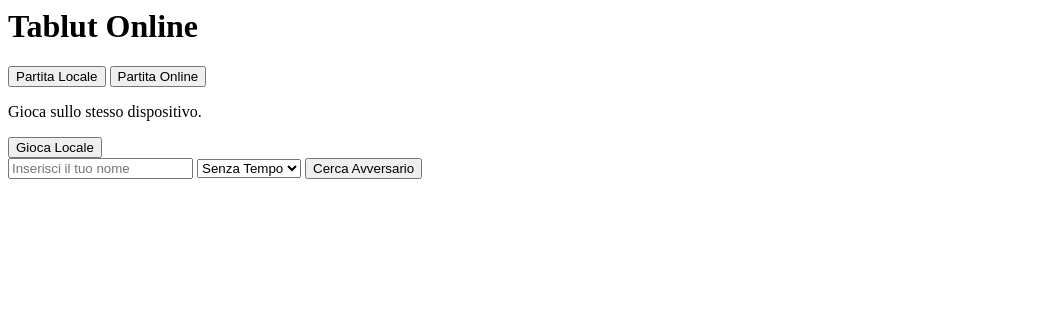
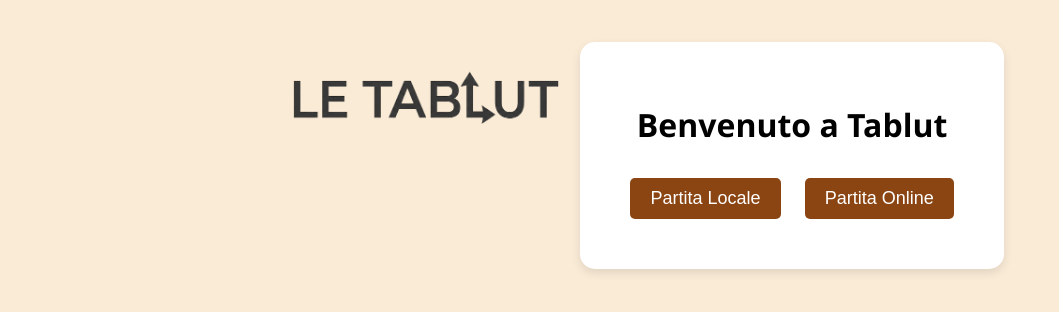
Before and after one commit to lolgamer39/tablut, a website: page public/index.html in a window 1280 px wide. Shown: the whole page, without its empty margins (0-1059 px from the left). Drawn offline with Linux system fonts and the light colour scheme.

Commit message:
Update index.html

```diff
--- a/public/index.html
+++ b/public/index.html
@@ -1,39 +1,50 @@
+<!DOCTYPE html>
+<html lang="it">
+<head>
+    <meta charset="UTF-8">
+    <title>Tablut - Menu</title>
+    <link rel="stylesheet" href="style.css">
+</head>
+<body>
+    <img src="title.png" alt="Tablut" style="max-width: 300px; margin-bottom: 20px;">
+
     <div id="main-menu">
-    <h1>Tablut Online</h1>
-
-    <div class="tabs">
-        <button onclick="showTab('local')">Partita Locale</button>
-        <button onclick="showTab('online')">Partita Online</button>
+        <h1>Benvenuto a Tablut</h1>
+        <div>
+            <button onclick="showSection('local')">Partita Locale</button>
+            <button onclick="showSection('online')">Partita Online</button>
         </div>
 
-    <div id="local-tab">
+        <div id="local-section" class="hidden">
             <p>Gioca sullo stesso dispositivo.</p>
-        <a href="game/game.html?mode=local"><button>Gioca Locale</button></a>
+            <a href="game/game.html?mode=local"><button>Avvia Locale</button></a>
         </div>
 
-    <div id="online-tab" class="hidden">
-        <input type="text" id="username" placeholder="Inserisci il tuo nome" maxlength="15">
+        <div id="online-section" class="hidden">
+            <p>Sfida un amico online.</p>
+            <input type="text" id="username" placeholder="Il tuo nome" maxlength="12">
             <select id="time-control">
                 <option value="no-time">Senza Tempo</option>
                 <option value="10">10 Minuti</option>
                 <option value="30">30 Minuti</option>
             </select>
-        <button id="find-match-btn">Cerca Avversario</button>
+            <br>
+            <button id="find-btn">Cerca Partita</button>
         </div>
     </div>
 
     <script>
-    function showTab(tab) {
-        document.getElementById('local-tab').classList.add('hidden');
-        document.getElementById('online-tab').classList.add('hidden');
-        document.getElementById(tab + '-tab').classList.remove('hidden');
+        function showSection(id) {
+            document.getElementById('local-section').classList.add('hidden');
+            document.getElementById('online-section').classList.add('hidden');
+            document.getElementById(id + '-section').classList.remove('hidden');
         }
-
-    document.getElementById('find-match-btn').addEventListener('click', () => {
+        document.getElementById('find-btn').addEventListener('click', () => {
             const name = document.getElementById('username').value;
             const time = document.getElementById('time-control').value;
             if(!name) return alert("Inserisci un nome!");
-        // Reindirizza passando i parametri
             window.location.href = `game/game.html?mode=online&name=${encodeURIComponent(name)}&time=${time}`;
         });
     </script>
+</body>
+</html>
```
Lines whose indentation alone changed are shown as unchanged.
